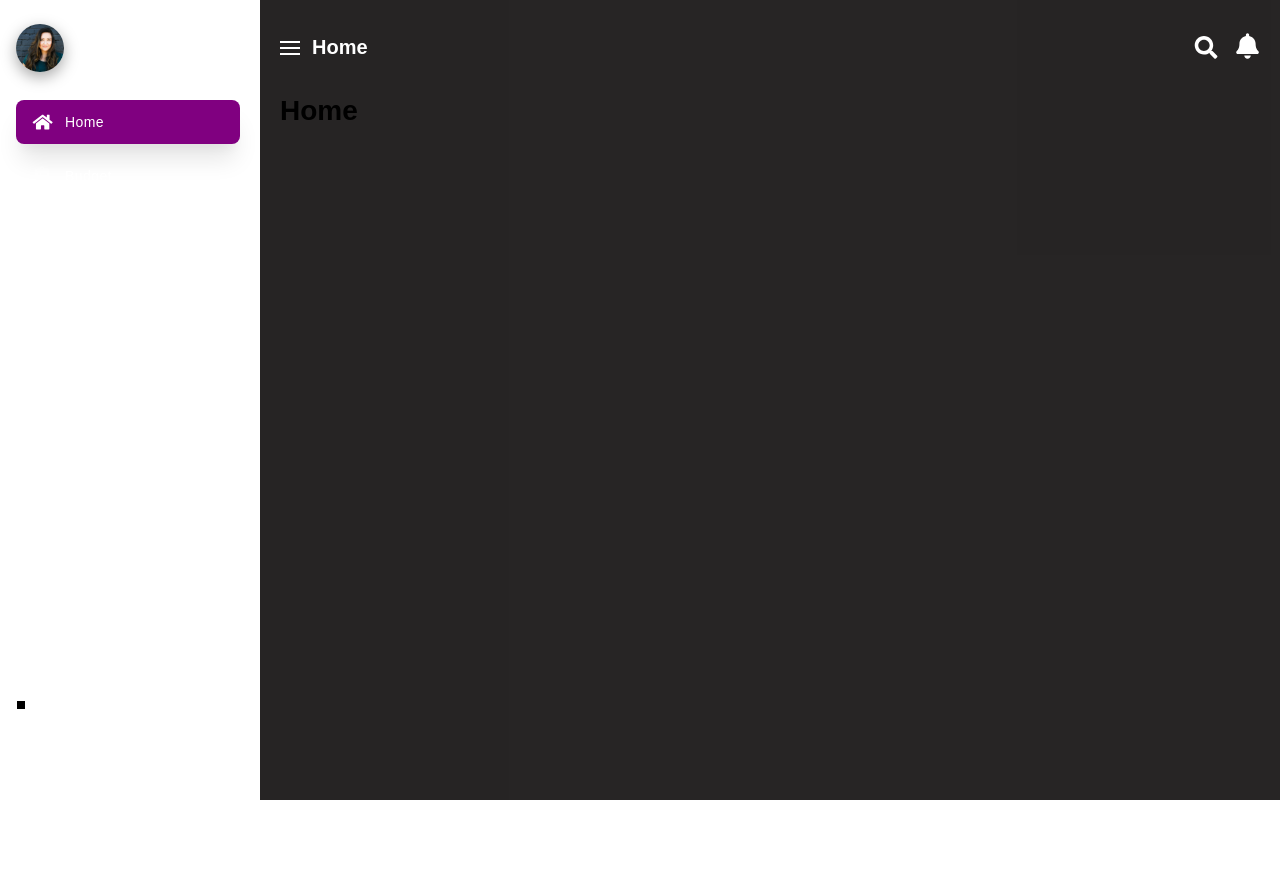
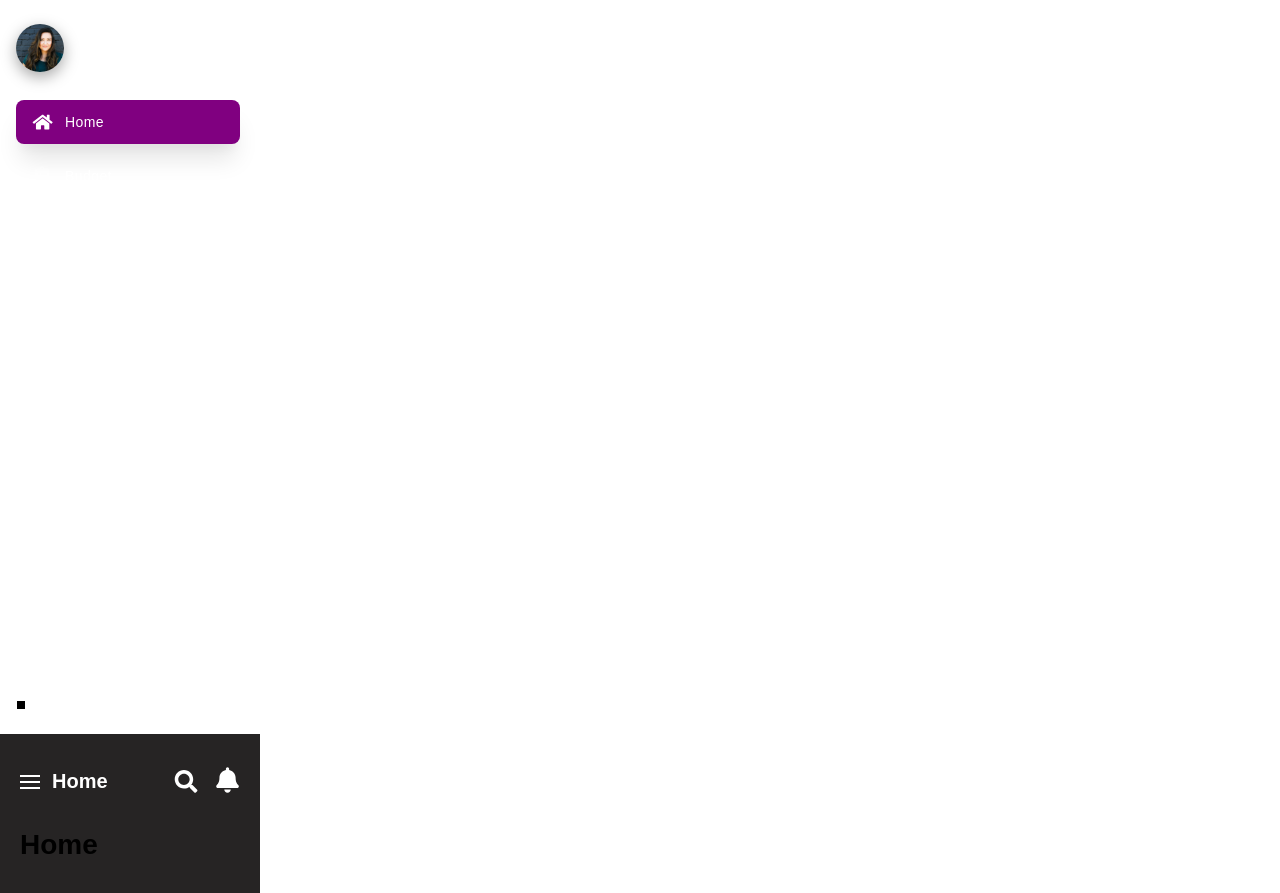
Before and after one commit to ssebag/Dashboard, a React (Vite) app: page / in a window 1280 px wide. Before the commit the page ends 800 px from the top, so only its background shows below. Built offline with nearby package versions, Linux system fonts and the light colour scheme; a web font is replaced by a local one.

Commit message:
Update App.jsx

```diff
--- a/src/App.jsx
+++ b/src/App.jsx
@@ -6,12 +6,12 @@ import {DarkModeProvider} from './context/DarkModeContext';
 function App() {
 
   return (
-     <DarkModeProvider >
         <div className='app'>
-           <Sidebar />
-           <Content />
+          <DarkModeProvider>
+              <Sidebar />
+               <Content />
+           </DarkModeProvider>
         </div>
-     </DarkModeProvider >
   )
 }
 
```
